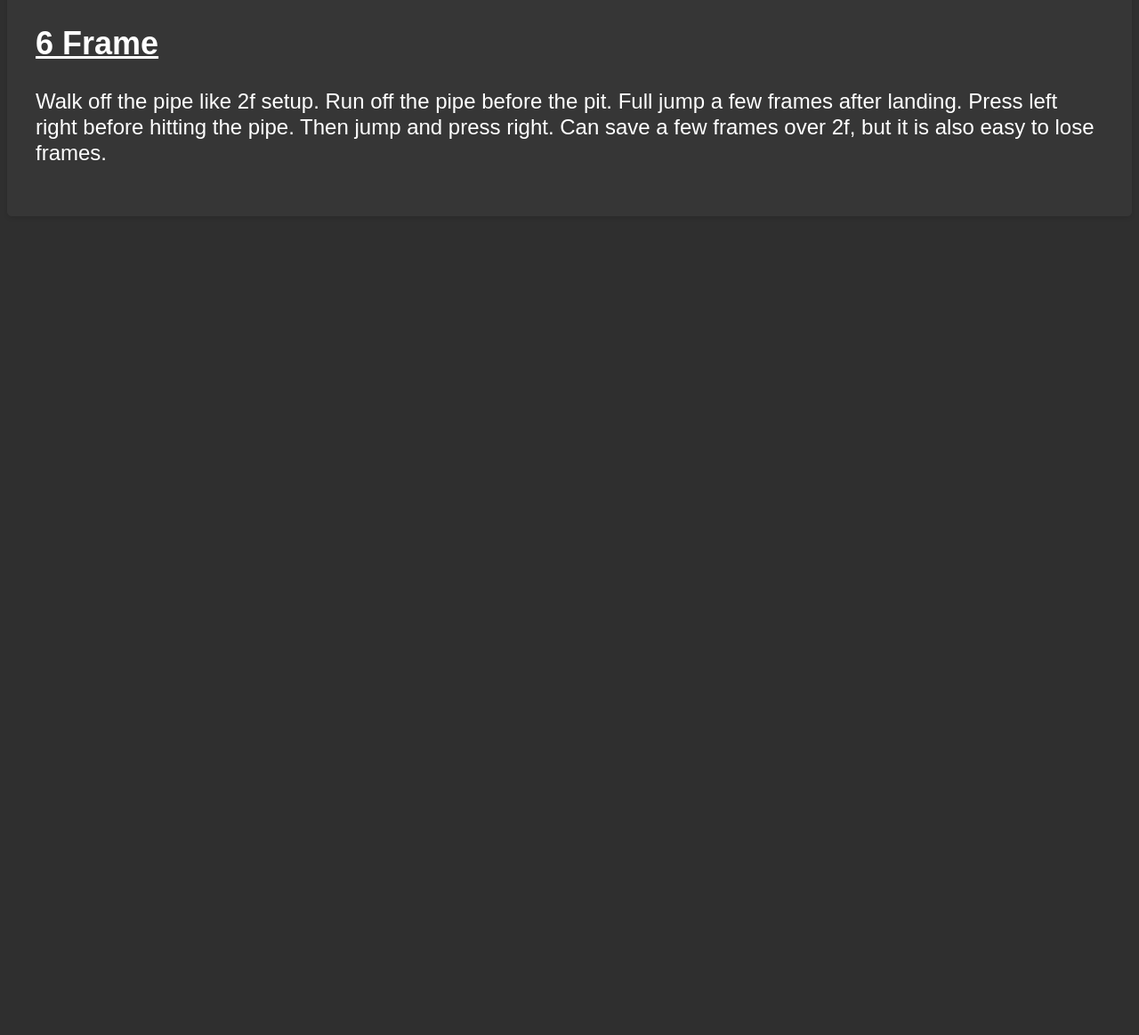
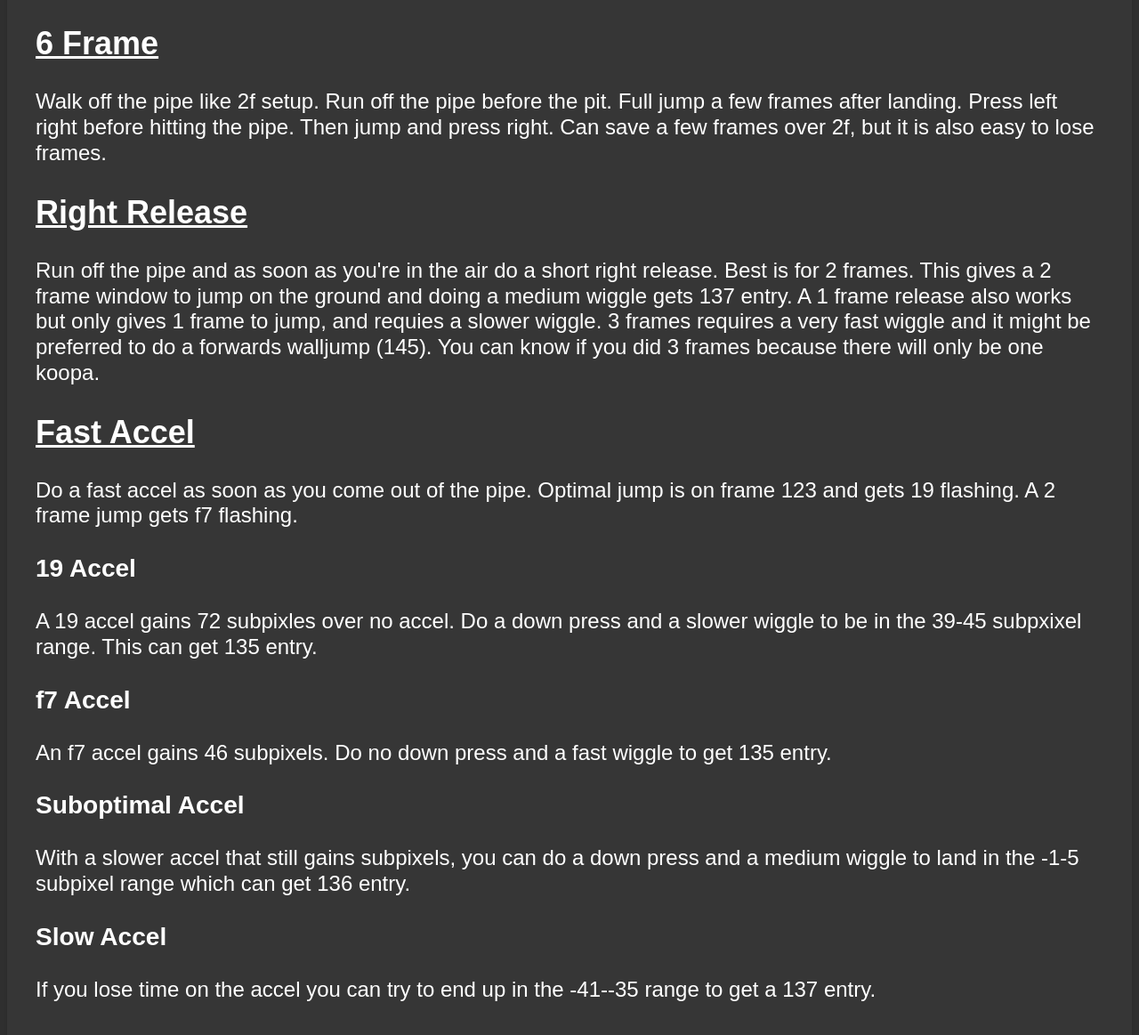
Before and after one commit to 108Pi/hello-world, a plain HTML site: page 8-4.html in a window 1280 px wide. Shown: the part 1145-2308 px from the top of the page at 89% size. Before the commit the page ends 1412 px from the top, so only its background shows below. Drawn offline with Linux system fonts and the light colour scheme.

Commit message:
Added R release and accel info

```diff
--- a/8-4.html
+++ b/8-4.html
@@ -58,6 +58,8 @@
         <a href="#2Frame">2 Frame</a>
         <a href="#1Frame">1 Frame</a>
 		<a href="#6Frame">6 Frame</a>
+		<a href="#RRelease">Right Release</a>
+		<a href="#WJAccel">Fast Accel</a>
     </nav>
     <div class="container">
         <section id="2Frame">
@@ -66,7 +68,7 @@
         </section>
         <section id="1Frame">
             <h2>1 Frame</h2>
-			<h3>Easier</h3>
+			<h3>Eaisier</h3>
             <p>Run off the pipe and full jump on frame 170. In the air, start holding D. After landing, jump on frame 231. Do a medium speed wiggle when jumping up to the pipe. Optimal is frame 138 entry. </p>
 			<h3>Intermediate</h3>
 			<p>Start holding D in the air. After landing, jump on frame 233. Do a faster wiggle when jumping up to the pipe. Optimal is gets 137 entry.</p>
@@ -75,10 +77,29 @@
 			<h3>Forwards 1f</h3>
 			<p>Running of the pipe and jumping on frame 170 is already setup for walljump if you don't press left before jumping. Can get 143 entry.</p>
 		</section>
+		</section>
 		    <section id="6Frame">
             <h2>6 Frame</h2>
             <p>Walk off the pipe like 2f setup. Run off the pipe before the pit. Full jump a few frames after landing. Press left right before hitting the pipe. Then jump and press right. Can save a few frames over 2f, but it is also easy to lose frames. </p>
-			</section>
+		</section>
+		<section id="RRelease">
+            <h2>Right Release</h2>
+            <p>Run off the pipe and as soon as you're in the air do a short right release. Best is for 2 frames. This gives a 2 frame window to jump on the ground and doing a medium wiggle gets 137 entry. A 1 frame release also works but only gives 1 frame to jump, and requies a slower wiggle. 3 frames requires a very fast wiggle and it might be preferred to do a forwards walljump (145). You can know if you did 3 frames because there will only be one koopa. </p>
+		</section>
+		</section>
+		    <section id="WJAccel">
+            <h2>Fast Accel</h2>
+            <p>Do a fast accel as soon as you come out of the pipe. Optimal jump is on frame 123 and gets 19 flashing. A 2 frame jump gets f7 flashing.</p>
+			<h3>19 Accel</h3>
+			<p>A 19 accel gains 72 subpixles over no accel. Do a down press and a slower wiggle to be in the 39-45 subpxixel range. This can get 135 entry.</p>
+			<h3>f7 Accel</h3>
+			<p>An f7 accel gains 46 subpixels. Do no down press and a fast wiggle to get 135 entry.</p>
+			<h3>Suboptimal Accel</h3>
+			<p>With a slower accel that still gains subpixels, you can do a down press and a medium wiggle to land in the -1-5 subpixel range which can get 136 entry.</p>
+			<h3>Slow Accel</h3>
+			<p>If you lose time on the accel you can try to end up in the -41--35 range to get a 137 entry.</p>
+
+		</section>
     </div>
     <footer>
         <p></p>
```
